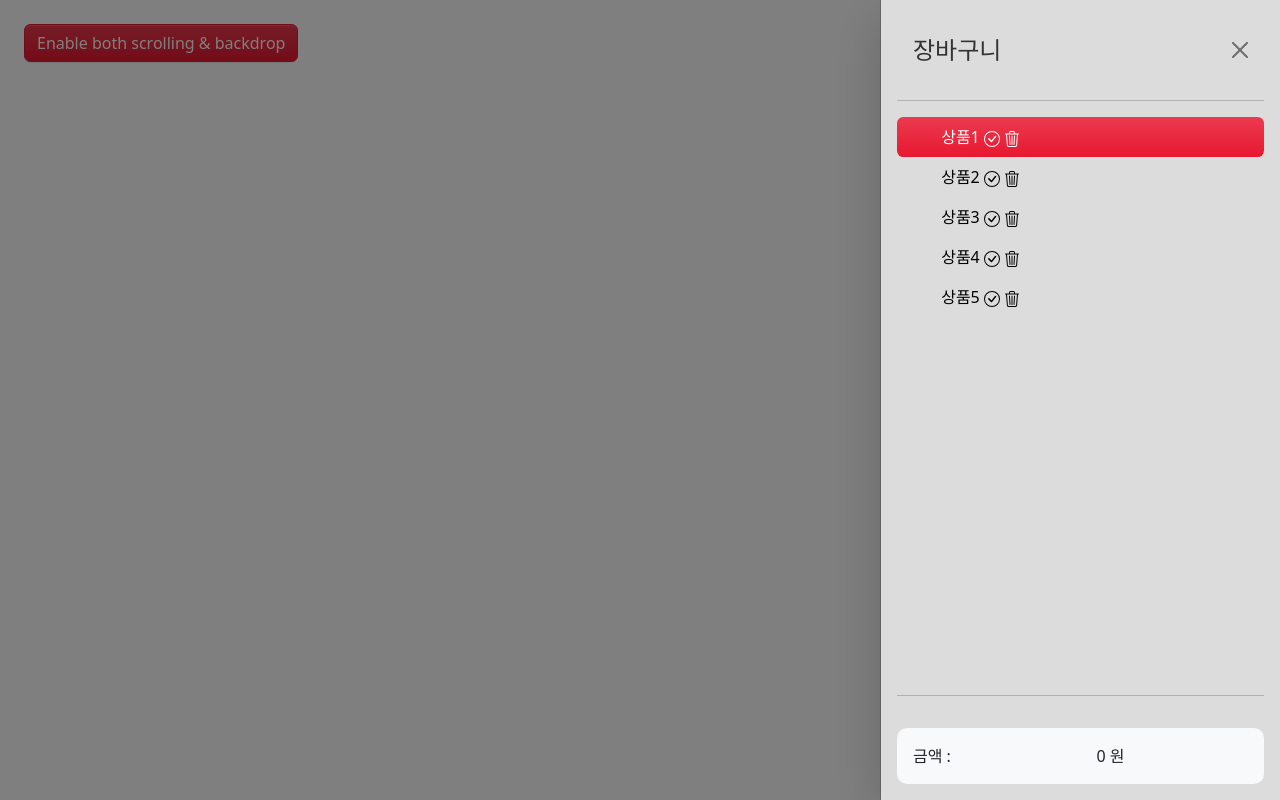
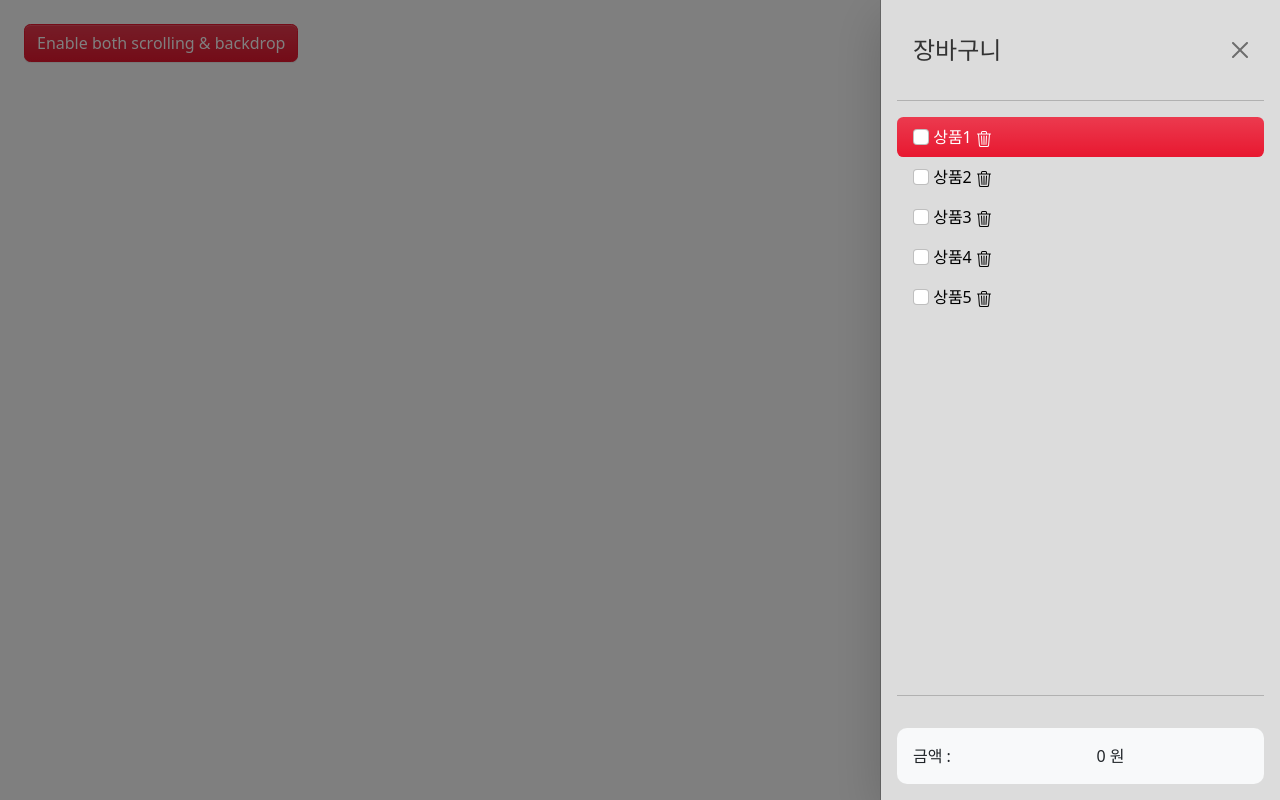
Before and after one commit to 2UJ1N/Straps, a website built with Parcel: page fe-files/cartsidebar/cartSidebar.html in a window 1280 px wide. Both pictures are taken after a click on the button "Enable both scrolling & backdrop". Built offline with nearby package versions, Linux system fonts and the light colour scheme; no server answers.

Commit message:
[Design] 위치조정, 체크박스 생성

```diff
--- a/fe-files/cartsidebar/cartSidebar.html
+++ b/fe-files/cartsidebar/cartSidebar.html
@@ -41,77 +41,58 @@
         <ul class="nav nav-pills flex-column mb-auto">
           <li class="nav-item">
               <a href="#" class="nav-link active" aria-current="page">
-                  <svg class="bi pe-none me-2" width="16" height="16">
-                      <use xlink:href="#home"></use>
+                  <div>
+                    <input class="form-check-input" type="checkbox" id="checkboxNoLabel" value="" aria-label="...">
+                    상품1
+                  <svg xmlns="http://www.w3.org/2000/svg" width="16" height="16" fill="currentColor" class="bi bi-trash3" viewBox="0 0 16 16" >
+                    <path d="M6.5 1h3a.5.5 0 0 1 .5.5v1H6v-1a.5.5 0 0 1 .5-.5ZM11 2.5v-1A1.5 1.5 0 0 0 9.5 0h-3A1.5 1.5 0 0 0 5 1.5v1H2.506a.58.58 0 0 0-.01 0H1.5a.5.5 0 0 0 0 1h.538l.853 10.66A2 2 0 0 0 4.885 16h6.23a2 2 0 0 0 1.994-1.84l.853-10.66h.538a.5.5 0 0 0 0-1h-.995a.59.59 0 0 0-.01 0H11Zm1.958 1-.846 10.58a1 1 0 0 1-.997.92h-6.23a1 1 0 0 1-.997-.92L3.042 3.5h9.916Zm-7.487 1a.5.5 0 0 1 .528.47l.5 8.5a.5.5 0 0 1-.998.06L5 5.03a.5.5 0 0 1 .47-.53Zm5.058 0a.5.5 0 0 1 .47.53l-.5 8.5a.5.5 0 1 1-.998-.06l.5-8.5a.5.5 0 0 1 .528-.47ZM8 4.5a.5.5 0 0 1 .5.5v8.5a.5.5 0 0 1-1 0V5a.5.5 0 0 1 .5-.5Z"/>
                   </svg>
-                  상품1
-                  <svg xmlns="http://www.w3.org/2000/svg" width="16" height="16" fill="currentColor" class="bi bi-check-circle" viewBox="0 0 16 16">
-                    <path d="M8 15A7 7 0 1 1 8 1a7 7 0 0 1 0 14zm0 1A8 8 0 1 0 8 0a8 8 0 0 0 0 16z"/>
-                    <path d="M10.97 4.97a.235.235 0 0 0-.02.022L7.477 9.417 5.384 7.323a.75.75 0 0 0-1.06 1.06L6.97 11.03a.75.75 0 0 0 1.079-.02l3.992-4.99a.75.75 0 0 0-1.071-1.05z"/>
-                  </svg>
+                </div>
+              </a>
+          </li>
+          <li>
+
+              <a href="#" class="nav-link text-black">
+                <div>
+                  <input class="form-check-input" type="checkbox" id="checkboxNoLabel" value="" aria-label="...">
+                    상품2
                 <svg xmlns="http://www.w3.org/2000/svg" width="16" height="16" fill="currentColor" class="bi bi-trash3" viewBox="0 0 16 16">
                   <path d="M6.5 1h3a.5.5 0 0 1 .5.5v1H6v-1a.5.5 0 0 1 .5-.5ZM11 2.5v-1A1.5 1.5 0 0 0 9.5 0h-3A1.5 1.5 0 0 0 5 1.5v1H2.506a.58.58 0 0 0-.01 0H1.5a.5.5 0 0 0 0 1h.538l.853 10.66A2 2 0 0 0 4.885 16h6.23a2 2 0 0 0 1.994-1.84l.853-10.66h.538a.5.5 0 0 0 0-1h-.995a.59.59 0 0 0-.01 0H11Zm1.958 1-.846 10.58a1 1 0 0 1-.997.92h-6.23a1 1 0 0 1-.997-.92L3.042 3.5h9.916Zm-7.487 1a.5.5 0 0 1 .528.47l.5 8.5a.5.5 0 0 1-.998.06L5 5.03a.5.5 0 0 1 .47-.53Zm5.058 0a.5.5 0 0 1 .47.53l-.5 8.5a.5.5 0 1 1-.998-.06l.5-8.5a.5.5 0 0 1 .528-.47ZM8 4.5a.5.5 0 0 1 .5.5v8.5a.5.5 0 0 1-1 0V5a.5.5 0 0 1 .5-.5Z"/>
                 </svg>
+              </div>
               </a>
           </li>
           <li>
               <a href="#" class="nav-link text-black">
-                  <svg class="bi pe-none me-2" width="16" height="16">
-                      <use xlink:href="#speedometer2"></use>
-                  </svg>
-                  상품2
-                  <svg xmlns="http://www.w3.org/2000/svg" width="16" height="16" fill="currentColor" class="bi bi-check-circle" viewBox="0 0 16 16">
-                    <path d="M8 15A7 7 0 1 1 8 1a7 7 0 0 1 0 14zm0 1A8 8 0 1 0 8 0a8 8 0 0 0 0 16z"/>
-                    <path d="M10.97 4.97a.235.235 0 0 0-.02.022L7.477 9.417 5.384 7.323a.75.75 0 0 0-1.06 1.06L6.97 11.03a.75.75 0 0 0 1.079-.02l3.992-4.99a.75.75 0 0 0-1.071-1.05z"/>
-                  </svg>
+                <div>
+                  <input class="form-check-input" type="checkbox" id="checkboxNoLabel" value="" aria-label="...">
+                    상품3
                 <svg xmlns="http://www.w3.org/2000/svg" width="16" height="16" fill="currentColor" class="bi bi-trash3" viewBox="0 0 16 16">
                   <path d="M6.5 1h3a.5.5 0 0 1 .5.5v1H6v-1a.5.5 0 0 1 .5-.5ZM11 2.5v-1A1.5 1.5 0 0 0 9.5 0h-3A1.5 1.5 0 0 0 5 1.5v1H2.506a.58.58 0 0 0-.01 0H1.5a.5.5 0 0 0 0 1h.538l.853 10.66A2 2 0 0 0 4.885 16h6.23a2 2 0 0 0 1.994-1.84l.853-10.66h.538a.5.5 0 0 0 0-1h-.995a.59.59 0 0 0-.01 0H11Zm1.958 1-.846 10.58a1 1 0 0 1-.997.92h-6.23a1 1 0 0 1-.997-.92L3.042 3.5h9.916Zm-7.487 1a.5.5 0 0 1 .528.47l.5 8.5a.5.5 0 0 1-.998.06L5 5.03a.5.5 0 0 1 .47-.53Zm5.058 0a.5.5 0 0 1 .47.53l-.5 8.5a.5.5 0 1 1-.998-.06l.5-8.5a.5.5 0 0 1 .528-.47ZM8 4.5a.5.5 0 0 1 .5.5v8.5a.5.5 0 0 1-1 0V5a.5.5 0 0 1 .5-.5Z"/>
                 </svg>
+              </div>
               </a>
           </li>
           <li>
               <a href="#" class="nav-link text-black">
-                  <svg class="bi pe-none me-2" width="16" height="16">
-                      <use xlink:href="#table"></use>
-                  </svg>
-                  상품3
-                  <svg xmlns="http://www.w3.org/2000/svg" width="16" height="16" fill="currentColor" class="bi bi-check-circle" viewBox="0 0 16 16">
-                    <path d="M8 15A7 7 0 1 1 8 1a7 7 0 0 1 0 14zm0 1A8 8 0 1 0 8 0a8 8 0 0 0 0 16z"/>
-                    <path d="M10.97 4.97a.235.235 0 0 0-.02.022L7.477 9.417 5.384 7.323a.75.75 0 0 0-1.06 1.06L6.97 11.03a.75.75 0 0 0 1.079-.02l3.992-4.99a.75.75 0 0 0-1.071-1.05z"/>
-                  </svg>
+                <div>
+                  <input class="form-check-input" type="checkbox" id="checkboxNoLabel" value="" aria-label="...">
+                    상품4
                 <svg xmlns="http://www.w3.org/2000/svg" width="16" height="16" fill="currentColor" class="bi bi-trash3" viewBox="0 0 16 16">
                   <path d="M6.5 1h3a.5.5 0 0 1 .5.5v1H6v-1a.5.5 0 0 1 .5-.5ZM11 2.5v-1A1.5 1.5 0 0 0 9.5 0h-3A1.5 1.5 0 0 0 5 1.5v1H2.506a.58.58 0 0 0-.01 0H1.5a.5.5 0 0 0 0 1h.538l.853 10.66A2 2 0 0 0 4.885 16h6.23a2 2 0 0 0 1.994-1.84l.853-10.66h.538a.5.5 0 0 0 0-1h-.995a.59.59 0 0 0-.01 0H11Zm1.958 1-.846 10.58a1 1 0 0 1-.997.92h-6.23a1 1 0 0 1-.997-.92L3.042 3.5h9.916Zm-7.487 1a.5.5 0 0 1 .528.47l.5 8.5a.5.5 0 0 1-.998.06L5 5.03a.5.5 0 0 1 .47-.53Zm5.058 0a.5.5 0 0 1 .47.53l-.5 8.5a.5.5 0 1 1-.998-.06l.5-8.5a.5.5 0 0 1 .528-.47ZM8 4.5a.5.5 0 0 1 .5.5v8.5a.5.5 0 0 1-1 0V5a.5.5 0 0 1 .5-.5Z"/>
                 </svg>
+              </div>
               </a>
           </li>
           <li>
               <a href="#" class="nav-link text-black">
-                  <svg class="bi pe-none me-2" width="16" height="16">
-                      <use xlink:href="#grid"></use>
-                  </svg>
-                  상품4
-                  <svg xmlns="http://www.w3.org/2000/svg" width="16" height="16" fill="currentColor" class="bi bi-check-circle" viewBox="0 0 16 16">
-                    <path d="M8 15A7 7 0 1 1 8 1a7 7 0 0 1 0 14zm0 1A8 8 0 1 0 8 0a8 8 0 0 0 0 16z"/>
-                    <path d="M10.97 4.97a.235.235 0 0 0-.02.022L7.477 9.417 5.384 7.323a.75.75 0 0 0-1.06 1.06L6.97 11.03a.75.75 0 0 0 1.079-.02l3.992-4.99a.75.75 0 0 0-1.071-1.05z"/>
-                  </svg>
+                <div>
+                  <input class="form-check-input" type="checkbox" id="checkboxNoLabel" value="" aria-label="...">
+                    상품5
                 <svg xmlns="http://www.w3.org/2000/svg" width="16" height="16" fill="currentColor" class="bi bi-trash3" viewBox="0 0 16 16">
                   <path d="M6.5 1h3a.5.5 0 0 1 .5.5v1H6v-1a.5.5 0 0 1 .5-.5ZM11 2.5v-1A1.5 1.5 0 0 0 9.5 0h-3A1.5 1.5 0 0 0 5 1.5v1H2.506a.58.58 0 0 0-.01 0H1.5a.5.5 0 0 0 0 1h.538l.853 10.66A2 2 0 0 0 4.885 16h6.23a2 2 0 0 0 1.994-1.84l.853-10.66h.538a.5.5 0 0 0 0-1h-.995a.59.59 0 0 0-.01 0H11Zm1.958 1-.846 10.58a1 1 0 0 1-.997.92h-6.23a1 1 0 0 1-.997-.92L3.042 3.5h9.916Zm-7.487 1a.5.5 0 0 1 .528.47l.5 8.5a.5.5 0 0 1-.998.06L5 5.03a.5.5 0 0 1 .47-.53Zm5.058 0a.5.5 0 0 1 .47.53l-.5 8.5a.5.5 0 1 1-.998-.06l.5-8.5a.5.5 0 0 1 .528-.47ZM8 4.5a.5.5 0 0 1 .5.5v8.5a.5.5 0 0 1-1 0V5a.5.5 0 0 1 .5-.5Z"/>
                 </svg>
-              </a>
-          </li>
-          <li>
-              <a href="#" class="nav-link text-black">
-                  <svg class="bi pe-none me-2" width="16" height="16">
-                      <use xlink:href="#people-circle"></use>
-                  </svg>
-                  상품5
-                  <svg xmlns="http://www.w3.org/2000/svg" width="16" height="16" fill="currentColor" class="bi bi-check-circle" viewBox="0 0 16 16">
-                    <path d="M8 15A7 7 0 1 1 8 1a7 7 0 0 1 0 14zm0 1A8 8 0 1 0 8 0a8 8 0 0 0 0 16z"/>
-                    <path d="M10.97 4.97a.235.235 0 0 0-.02.022L7.477 9.417 5.384 7.323a.75.75 0 0 0-1.06 1.06L6.97 11.03a.75.75 0 0 0 1.079-.02l3.992-4.99a.75.75 0 0 0-1.071-1.05z"/>
-                  </svg>
-                  <svg xmlns="http://www.w3.org/2000/svg" width="16" height="16" fill="currentColor" class="bi bi-trash3" viewBox="0 0 16 16">
-                    <path d="M6.5 1h3a.5.5 0 0 1 .5.5v1H6v-1a.5.5 0 0 1 .5-.5ZM11 2.5v-1A1.5 1.5 0 0 0 9.5 0h-3A1.5 1.5 0 0 0 5 1.5v1H2.506a.58.58 0 0 0-.01 0H1.5a.5.5 0 0 0 0 1h.538l.853 10.66A2 2 0 0 0 4.885 16h6.23a2 2 0 0 0 1.994-1.84l.853-10.66h.538a.5.5 0 0 0 0-1h-.995a.59.59 0 0 0-.01 0H11Zm1.958 1-.846 10.58a1 1 0 0 1-.997.92h-6.23a1 1 0 0 1-.997-.92L3.042 3.5h9.916Zm-7.487 1a.5.5 0 0 1 .528.47l.5 8.5a.5.5 0 0 1-.998.06L5 5.03a.5.5 0 0 1 .47-.53Zm5.058 0a.5.5 0 0 1 .47.53l-.5 8.5a.5.5 0 1 1-.998-.06l.5-8.5a.5.5 0 0 1 .528-.47ZM8 4.5a.5.5 0 0 1 .5.5v8.5a.5.5 0 0 1-1 0V5a.5.5 0 0 1 .5-.5Z"/>
-                  </svg>
+              </div>
               </a>
           </li>
       </ul>
```
Also changed, not shown: fe-files/cartsidebar/applewatch.JPG (added), 1 other file. Lines whose indentation alone changed are shown as unchanged.
